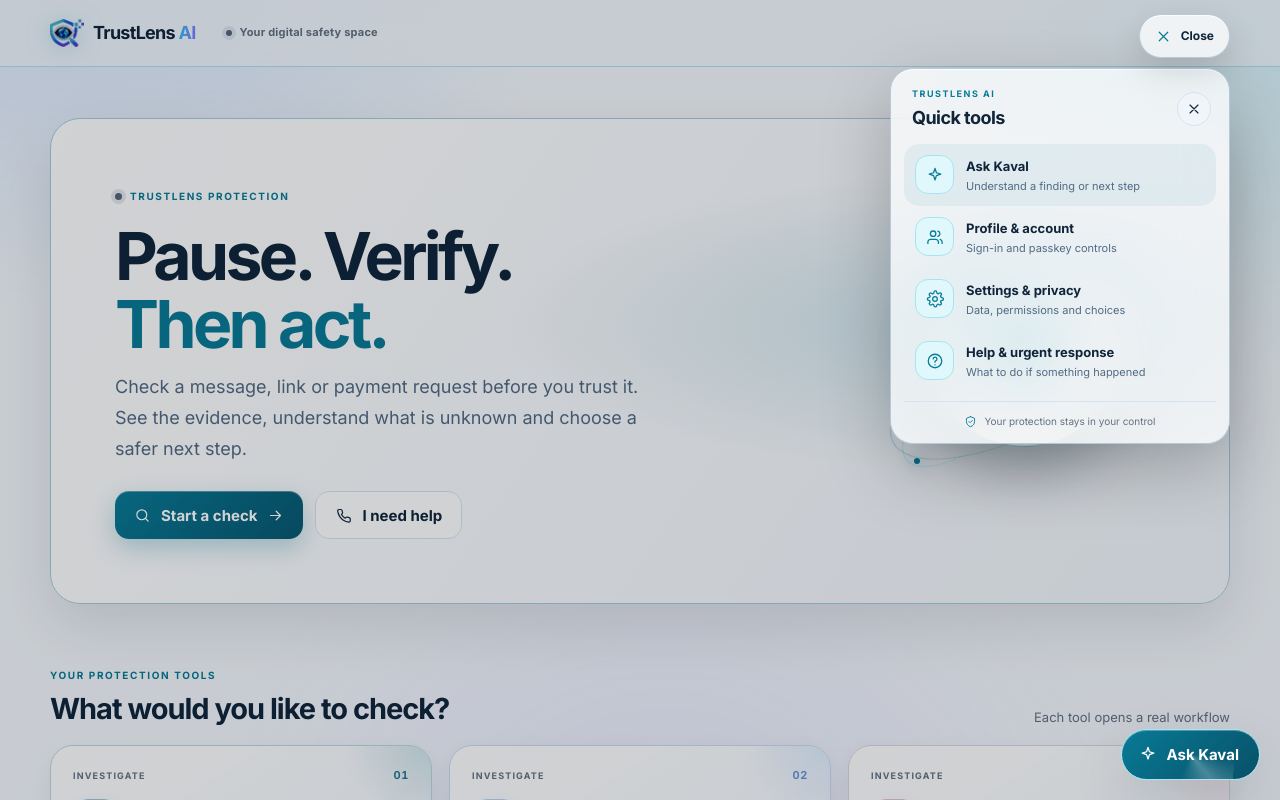
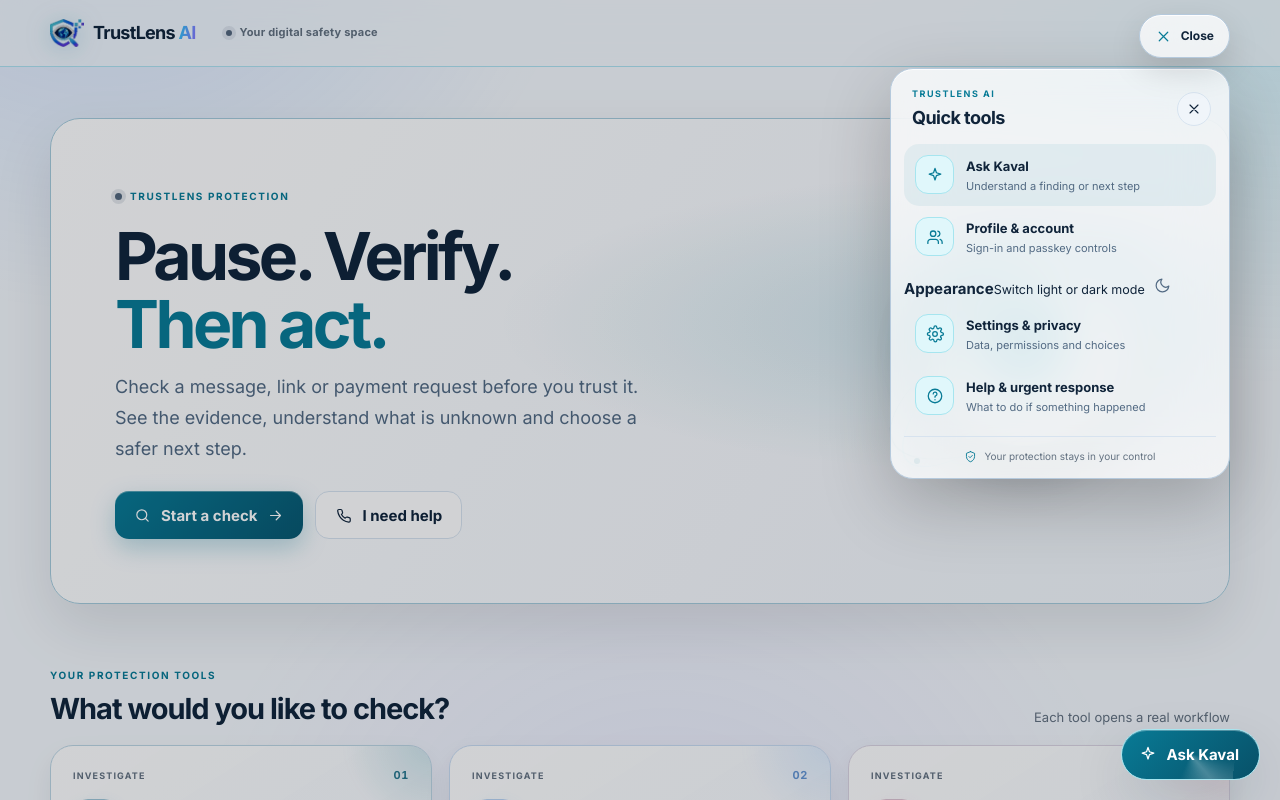
Before and after one commit to trustlensaiofficial/TrustlensAi, a Next.js app: page /home in a window 1280 px wide. Both pictures are taken after a click on the button "Quick tools". Shown: the top 800 px of the page. Built offline with nearby package versions, Linux system fonts and the light colour scheme.

Commit message:
Add appearance control to the floating utility panel

```diff
--- a/components/ui/FloatingUtilityPanel.tsx
+++ b/components/ui/FloatingUtilityPanel.tsx
@@ -4,6 +4,7 @@ import { useEffect, useState } from 'react';
 import Link from 'next/link';
 import { usePathname } from 'next/navigation';
 import { Help, Settings, Shield, Users, Spark, Close } from './icons';
+import { ThemeToggle } from './ThemeToggle';
 import './FloatingUtilityPanel.css';
 
 /** A compact, thumb-friendly utility dock; primary tools stay on the dashboard. */
@@ -41,6 +42,7 @@ export function FloatingUtilityPanel() {
             <Link className="utility-item" href="/account">
               <span className="utility-icon"><Users /></span><span><strong>Profile & account</strong><small>Sign-in and passkey controls</small></span>
             </Link>
+            <div className="utility-theme-row"><span><strong>Appearance</strong><small>Switch light or dark mode</small></span><ThemeToggle /></div>
             <Link className="utility-item" href="/privacy">
               <span className="utility-icon"><Settings /></span><span><strong>Settings & privacy</strong><small>Data, permissions and choices</small></span>
             </Link>
@@ -51,7 +53,7 @@ export function FloatingUtilityPanel() {
           </section>
         </>
       )}
-      <button className={'utility-trigger' + (open ? ' is-open' : '')} type="button" aria-expanded={open} aria-haspopup="dialog" onClick={() => setOpen(value => !value)}>
+      <button className={'utility-trigger' + (open ? ' is-open' : '')} type="button" aria-expanded={open} onClick={() => setOpen(value => !value)}>
         {open ? <Close /> : <Settings />}<span>{open ? 'Close' : 'Quick tools'}</span>
       </button>
     </div>
```
